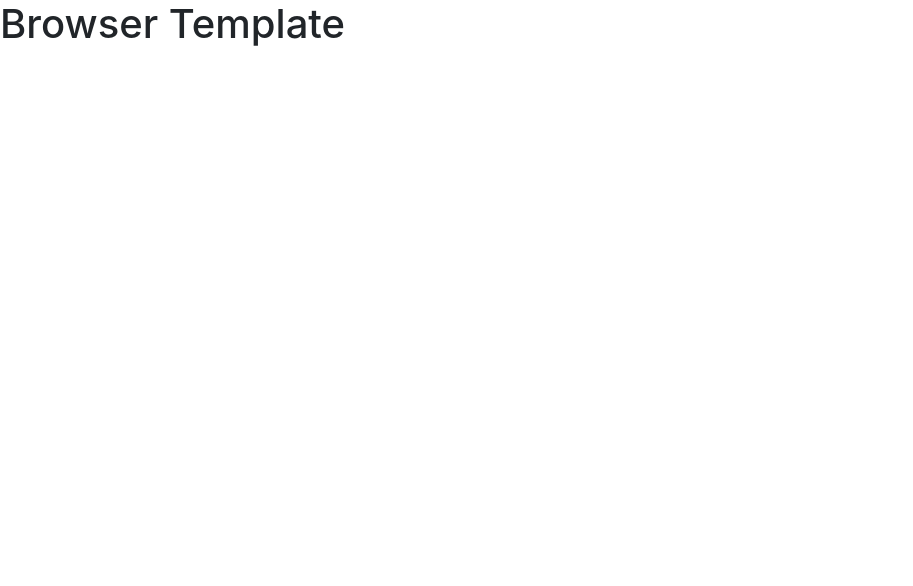
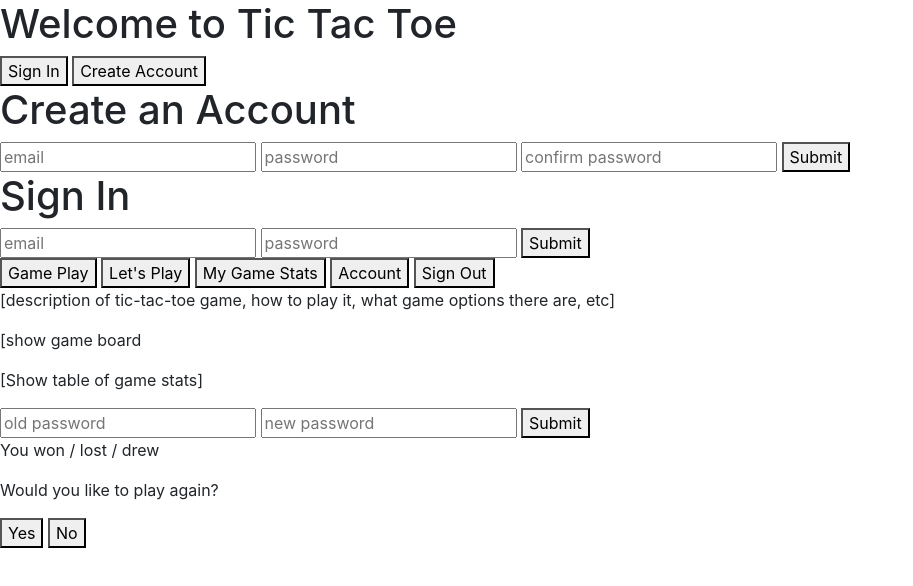
Before and after one commit to sven-gerlach/tic-tac-toe-client, a website built with webpack: page index.html in a window 1280 px wide. Shown: the whole page, without its empty margins (0-913 px from the left). Built offline with nearby package versions, Linux system fonts and the light colour scheme.

Commit message:
Write basic unformatted HTML code
Write basic HTML for all sections as per wireframe, except for game board and game stats sections.

```diff
--- a/index.html
+++ b/index.html
@@ -12,6 +12,68 @@
       <script src="public/application.js" type="text/javascript" charset="utf-8" defer></script>
     </head>
     <body>
-      <h1>Browser Template</h1>
+      <section id="welcome-section">
+        <h1>Welcome to Tic Tac Toe</h1>
+        <button>Sign In</button>
+        <button>Create Account</button>
+      </section>
+      <section id="create-account-section">
+        <h1>Create an Account</h1>
+        <form id="create-account-form">
+          <input name="credentials[email]" type="email" placeholder="email" required>
+          <input name="credentials[password]" type="password" placeholder="password" required>
+          <input name="credentials[password_confirmation]" type="password" placeholder="confirm password" required>
+          <button type="submit">Submit</button>
+        </form>
+      </section>
+      <section id="sign-in-section">
+        <h1>Sign In</h1>
+        <form id="sign-in-form">
+          <input name="credentials[email]" type="email" placeholder="email" required>
+          <input name="credentials[password]" type="password" placeholder="password" required>
+          <button type="submit">Submit</button>
+        </form>
+      </section>
+      <nav>
+        <button id="game-play-button">Game Play</button>
+        <button id="start-game-button">Let's Play</button>
+        <button id="game-stats-button">My Game Stats</button>
+        <button id="account-button">Account</button>
+        <button id="sign-out-button">Sign Out</button>
+      </nav>
+      <section id="game-play-section">
+        <p>[description of tic-tac-toe game, how to play it, what game options there are, etc]</p>
+      </section>
+      <section id="game-section">
+        <p>[show game board</p>
+        <!--todo: format simple game board-->
+        <div id="game-board">
+          <div data-gameBoardIndex="0" data-playerSymbol="null" ></div>
+          <div data-gameBoardIndex="1" data-playerSymbol="null" ></div>
+          <div data-gameBoardIndex="2" data-playerSymbol="null" ></div>
+          <div data-gameBoardIndex="3" data-playerSymbol="null" ></div>
+          <div data-gameBoardIndex="4" data-playerSymbol="null" ></div>
+          <div data-gameBoardIndex="5" data-playerSymbol="null" ></div>
+          <div data-gameBoardIndex="6" data-playerSymbol="null" ></div>
+          <div data-gameBoardIndex="7" data-playerSymbol="null" ></div>
+          <div data-gameBoardIndex="8" data-playerSymbol="null" ></div>
+        </div>
+      </section>
+      <section id="game-stats-section">
+        <p>[Show table of game stats]</p>
+      </section>
+      <section id="account-section">
+        <form id="change-password-form">
+          <input name="passwords[old]" type="password" placeholder="old password" required>
+          <input name="passwords[new]" type="password" placeholder="new password" required>
+          <button type="submit">Submit</button>
+        </form>
+      </section>
+      <section id="game-result-section">
+        <p>You won / lost / drew</p>
+        <p>Would you like to play again?</p>
+        <button id="play-again">Yes</button>
+        <button id="stop-playing">No</button>
+      </section>
     </body>
 </html>
```
Also changed, not shown: project_admin/project-guidelines/feedback.md (added, +29 -0 lines), project_admin/project-guidelines/requirements.md (+3 -2 lines).
